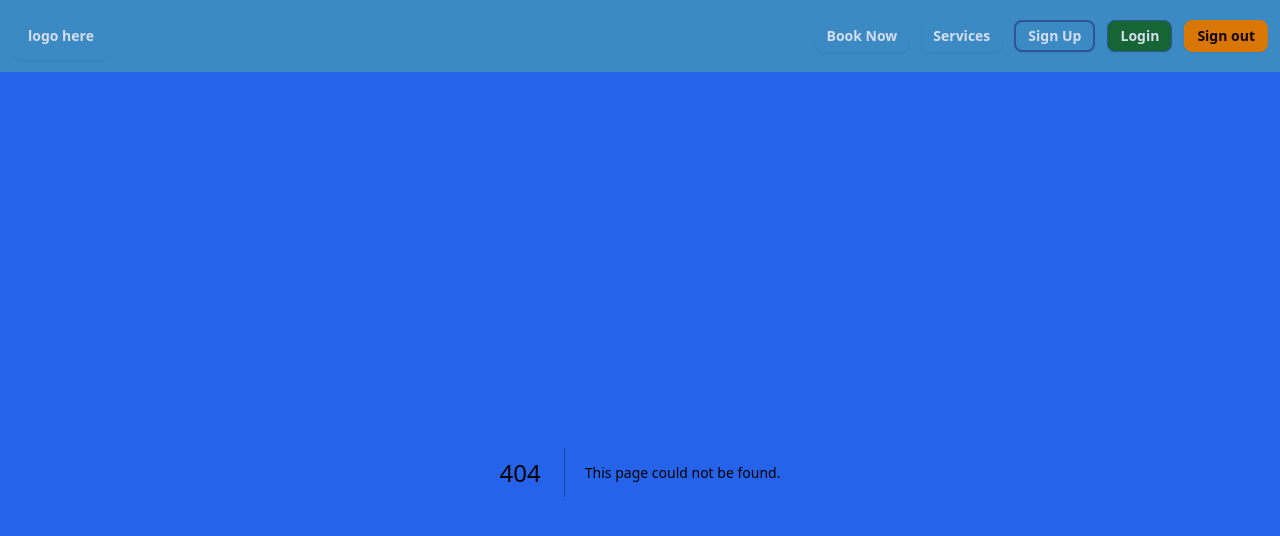
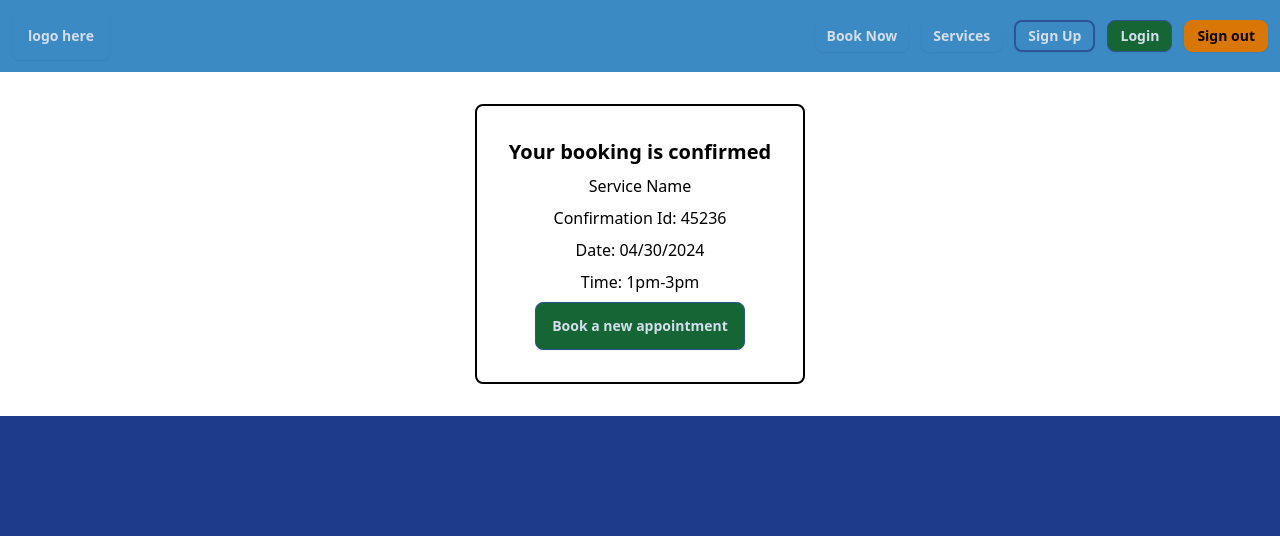
Before and after one commit to rajakrishna/dsd-cohort-2024, a Next.js app in the folder client/: page /appointmentconfirmed in a window 1280 px wide. Before the commit this address had no page. Shown: the top 536 px of the page. Built offline with nearby package versions, Linux system fonts and the light colour scheme.

Commit message:
Confirmation page, signout page added

```diff
--- /dev/null
+++ b/client/app/appointmentconfirmed/page.jsx
@@ -0,0 +1,35 @@
+import { mockData } from "../mockData/mockAppointmentApi";
+import { timeSlots } from "@/constants";
+import Link from "next/link";
+export default function AppointmentConfirmationPage() {
+    const formatDate = (dateString) => {
+        if(!dateString || dateString.length !== 8){
+            return "Invalid date";
+        }
+        const year = parseInt(dateString.slice(4));
+        const month = parseInt(dateString.slice(0, 2)) - 1;
+        const day = parseInt(dateString.slice(2, 4));
+        const changedDate = new Date(year, month, day);
+        if (month < 0 || month > 11 || day < 1 || day > 31 || year < 1 || changedDate.getMonth() !== month || changedDate.getDate() !== day || changedDate.getFullYear() !== year) {
+            return "Invalid date";
+        } else {
+            return changedDate.toLocaleDateString('en-US', {year: 'numeric', month: '2-digit', day: '2-digit'});
+        }
+    }
+    return (
+        <div className="card flex items-center bg-white p-8 rounded-none">
+            <div className="card-body items-center border-black border-2 rounded-lg">
+                <h1 className="card-title">Your booking is confirmed</h1>
+                <p>Service Name</p>
+                <p>Confirmation Id: {mockData.confirmationID}</p>
+                <p>Date: {formatDate(mockData.day)}</p>
+                <p>Time: {timeSlots[mockData.timeSlot]}</p>
+                <div className="card-actions justify-end">
+                    <Link href={"/appointment"}>
+                        <button className="btn bg-green-800">Book a new appointment</button>
+                    </Link>
+                </div>
+            </div>
+        </div>
+    );
+}
--- /dev/null
+++ b/client/app/mockData/mockAppointmentApi.js
@@ -0,0 +1,6 @@
+export const mockData = {
+    "status": "success",
+    "day": "04302024",
+    "timeSlot": "TS13",
+    "confirmationID": "45236"
+}
--- /dev/null
+++ b/client/app/signout/page.jsx
@@ -0,0 +1,3 @@
+export default function LoginPage() {
+    return <div>Signout</div>;
+}
--- /dev/null
+++ b/client/constants.js
@@ -0,0 +1,8 @@
+export const timeSlots = {
+    "TS79": "7am-9am",
+    "TS911": "9am-11am",
+    "TS111": "11am-1am",
+    "TS13": "1pm-3pm",
+    "TS35": "3pm-5pm",
+    "TS57": "5pm-7pm"
+}
```
